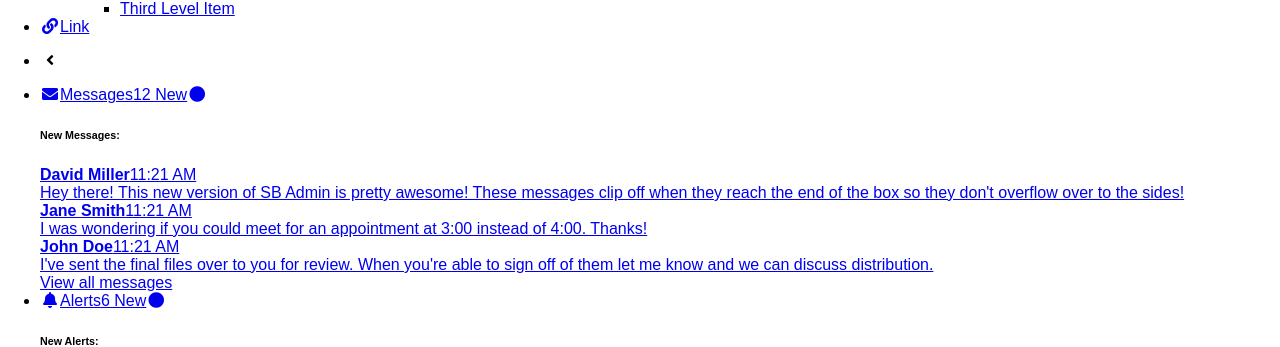
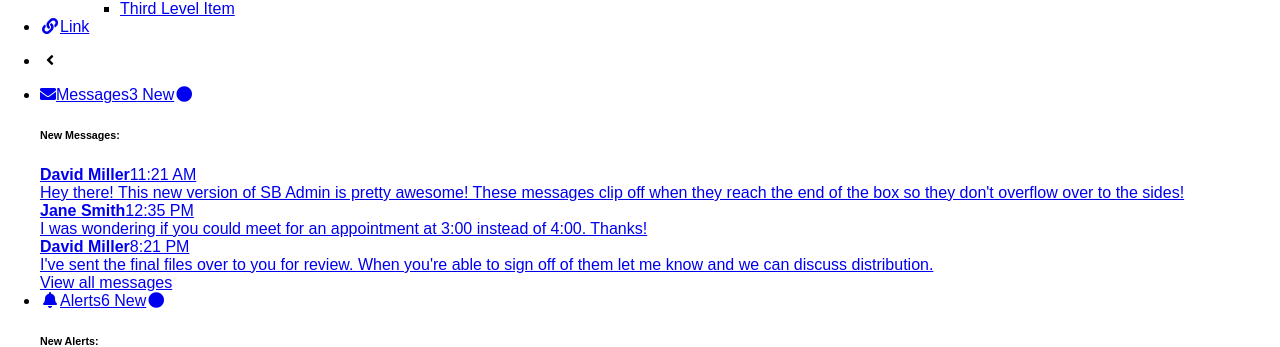
Before and after one commit to strongui/home-control-dashboard, a React app: page / in a window 1280 px wide. Shown: the part 358-705 px from the top of the page. Built offline with nearby package versions, Linux system fonts and the light colour scheme; some icons are missing.

Commit message:
Menu animations and notifications

```diff
--- a/config/webpack.config.dev.js
+++ b/config/webpack.config.dev.js
@@ -12,7 +12,6 @@ const ForkTsCheckerWebpackPlugin = require('fork-ts-checker-webpack-plugin');
 const getClientEnvironment = require('./env');
 const paths = require('./paths');
 const TsconfigPathsPlugin = require('tsconfig-paths-webpack-plugin');
-const ExtractTextPlugin = require('extract-text-webpack-plugin');
 const postcssSmartImport = require('postcss-smart-import');
 const precss = require('precss');
 
--- a/public/index.html
+++ b/public/index.html
@@ -9,15 +9,15 @@
       manifest.json provides metadata used when your web app is added to the
       homescreen on Android. See https://developers.google.com/web/fundamentals/engage-and-retain/web-app-manifest/
     -->
-  <link rel="manifest" href="%PUBLIC_URL%/manifest.json">
-  <link rel="shortcut icon" href="%PUBLIC_URL%/favicon.ico">
+  <link rel="manifest" href="/public/manifest.json">
+  <link rel="shortcut icon" href="%PUBLIC_URL%favicon.ico">
 
-  <link rel="apple-touch-icon" sizes="180x180" href="%PUBLIC_URL%/apple-touch-icon.png">
-  <link rel="icon" type="image/png" sizes="32x32" href="%PUBLIC_URL%/favicon-32x32.png">
-  <link rel="icon" type="image/png" sizes="16x16" href="%PUBLIC_URL%/favicon-16x16.png">
-  <link rel="manifest" href="%PUBLIC_URL%/site.webmanifest">
-  <link rel="mask-icon" href="%PUBLIC_URL%/safari-pinned-tab.svg" color="#5bbad5">
-  <link rel="shortcut icon" href="%PUBLIC_URL%/favicon.ico">
+  <link rel="apple-touch-icon" sizes="180x180" href="/public/apple-touch-icon.png">
+  <link rel="icon" type="image/png" sizes="32x32" href="/public/favicon-32x32.png">
+  <link rel="icon" type="image/png" sizes="16x16" href="/public/favicon-16x16.png">
+  <link rel="manifest" href="/public/site.webmanifest">
+  <link rel="mask-icon" href="/public/safari-pinned-tab.svg" color="#5bbad5">
+  <link rel="shortcut icon" href="/public/favicon.ico">
   <meta name="msapplication-TileColor" content="#da532c">
   <meta name="msapplication-config" content="/browserconfig.xml">
   <meta name="theme-color" content="#ffffff">
@@ -37,7 +37,7 @@
   <title>Climate Control Dashboard</title>
 </head>
 
-<body class="fixed-nav sticky-footer bg-dark sidenav-toggled">
+<body class="fixed-nav sticky-footer bg-dark">
   <noscript>
     You need to enable JavaScript to run this app.
   </noscript>
--- a/src/components/header/Header.tsx
+++ b/src/components/header/Header.tsx
@@ -4,28 +4,48 @@ import SidenavToggler from './SidenavToggler';
 import TopMenu from './TopMenu';
 
 interface IHeaderState {
-  collapsing: boolean;
   collapsed: boolean;
 }
 class Header extends React.Component<{}, IHeaderState> {
+  private navbar: HTMLElement;
+
   constructor(props: {}) {
     super(props);
-    this.state = { collapsing: false, collapsed: true };
+    this.state = { collapsed: true };
     this.toggle = this.toggle.bind(this);
   }
 
   toggle() {
-    this.setState({ ...this.state, collapsing: this.state.collapsed ? true : false }, () => {
-      setTimeout(() => {
-        this.setState((state: IHeaderState, props) => {
-          return { collapsing: false, collapsed: state.collapsed ? false : true };
-        });
-      }, 1500);
-    });
+    if (document.body.classList.contains('sidenav-toggled')) {
+      document.body.classList.remove('sidenav-toggled');
+    }
+
+    const node = this.navbar;
+    if (node.classList.contains('collapsing')) {
+      return;
+    }
+
+    node.classList.remove('collapse');
+    node.classList.remove('show');
+    node.classList.add('collapsing');
+
+    setTimeout(() => {
+      if (this.state.collapsed) {
+        node.setAttribute('style', 'height: 454px;');
+      } else {
+        node.removeAttribute('style');
+      }
+    }, 0);
+
+    setTimeout(() => {
+      node.classList.remove('collapsing');
+      node.removeAttribute('style');
+      this.setState({ collapsed: this.state.collapsed ? false : true });
+    }, 350);
   }
 
   render() {
-    const { collapsing, collapsed } = this.state;
+    const { collapsed } = this.state;
     return (
       <nav className="navbar navbar-expand-lg navbar-dark bg-dark fixed-top" id="mainNav">
         <a className="navbar-brand" href="index.html">
@@ -44,11 +64,9 @@ class Header extends React.Component<{}, IHeaderState> {
           <span className="navbar-toggler-icon" />
         </button>
         <div
-          className={`navbar-collapse${collapsing ? ' collapsing' : ''}${
-            !collapsing && !collapsed ? ' show' : ''
-          }${!collapsing && collapsed ? ' collapse' : ''}`}
+          className={`navbar-collapse${collapsed ? ' collapse' : ' show'}`}
           id="navbarResponsive"
-          style={collapsing ? { height: '450px' } : {}}
+          ref={div => { this.navbar = div as HTMLElement; }}
         >
           <SideMenu />
           <SidenavToggler />
--- /dev/null
+++ b/src/components/header/Notification.tsx
@@ -0,0 +1,92 @@
+import * as React from 'react';
+
+export interface INotificationProps {
+  icon?: string;
+  link?: string;
+  notificationCount: number;
+  notifications?: INotification[];
+  title: string;
+  type?: string;
+}
+
+export interface INotification {
+  key: number;
+  title: string;
+  date: string;
+  content: string;
+}
+
+export interface INotificationState {
+  expanded: boolean;
+}
+
+export default class Notification extends React.Component<INotificationProps, INotificationState> {
+  constructor(props: INotificationProps) {
+    super(props);
+    this.state = {
+      expanded: false,
+    };
+    this.toggle = this.toggle.bind(this);
+  }
+
+  toggle(e: React.MouseEvent<HTMLElement>) {
+    e.preventDefault();
+    this.setState({ expanded: !this.state.expanded });
+  }
+
+  render() {
+    const { expanded } = this.state;
+    const {
+      icon = 'exclamation-triangle',
+      link = '#',
+      notificationCount = 0,
+      notifications = [],
+      title,
+      type = 'primary',
+    } = this.props;
+
+    const id = `${title.toLowerCase}Dropdown`;
+    const notificationItems = notifications.map(notificationObj => (
+      <span key={notificationObj.key}>
+        <a className="dropdown-item" href="#">
+          <strong>{notificationObj.title}</strong>
+          <span className="small float-right text-muted">{notificationObj.date}</span>
+          <div className="dropdown-message small">{notificationObj.content}</div>
+        </a>
+        <div className="dropdown-divider" />
+      </span>
+    ));
+    return (
+      <li className={`nav-item dropdown${expanded ? ' show' : ''}`}>
+        <a
+          className="nav-link dropdown-toggle mr-lg-2"
+          id={id}
+          href="#"
+          data-toggle="dropdown"
+          aria-haspopup="true"
+          aria-expanded={expanded}
+          onClick={this.toggle}
+        >
+          <span className={`fas fa-${icon}`} aria-hidden="true" />
+          <span className="d-lg-none pl-3">
+            {title}
+            {notificationCount > 0 && (
+              <span className={`ml-2 badge badge-pill badge-${type}`}>{notificationCount} New</span>
+            )}
+          </span>
+          <span className="indicator text-primary d-none d-lg-block">
+            <span className="fa fa-fw fa-circle" aria-hidden="true" />
+          </span>
+        </a>
+        <div className={`dropdown-menu${expanded ? ' show' : ''}`} aria-labelledby={id}>
+          <h6 className="dropdown-header">New {title}:</h6>
+          <div className="dropdown-divider" />
+          {notificationItems}
+          <a className="dropdown-item small" href={link}>
+            View all {title.toLowerCase()}
+          </a>
+        </div>
+      </li>
+    );
+  }
+}
--- a/src/components/header/TopMenu.tsx
+++ b/src/components/header/TopMenu.tsx
@@ -1,62 +1,19 @@
 import * as React from 'react';
+import Notification from './Notification';
+
+const messages = require('./data/messages.json');
 
 export default class TopMenu extends React.Component<{}, any> {
   render() {
     return (
       <ul className="navbar-nav ml-auto">
-        <li className="nav-item dropdown">
-          <a
-            className="nav-link dropdown-toggle mr-lg-2"
-            id="messagesDropdown"
-            href="#"
-            data-toggle="dropdown"
-            aria-haspopup="true"
-            aria-expanded="false"
-          >
-            <i className="fa fa-fw fa-envelope" aria-hidden="true" />
-            <span className="d-lg-none">
-              Messages
-              <span className="badge badge-pill badge-primary">12 New</span>
-            </span>
-            <span className="indicator text-primary d-none d-lg-block">
-              <i className="fa fa-fw fa-circle" aria-hidden="true" />
-            </span>
-          </a>
-          <div className="dropdown-menu" aria-labelledby="messagesDropdown">
-            <h6 className="dropdown-header">New Messages:</h6>
-            <div className="dropdown-divider" />
-            <a className="dropdown-item" href="#">
-              <strong>David Miller</strong>
-              <span className="small float-right text-muted">11:21 AM</span>
-              <div className="dropdown-message small">
-                Hey there! This new version of SB Admin is pretty awesome! These messages clip off
-                when they reach the end of the box so they don't overflow over to the sides!
-              </div>
-            </a>
-            <div className="dropdown-divider" />
-            <a className="dropdown-item" href="#">
-              <strong>Jane Smith</strong>
-              <span className="small float-right text-muted">11:21 AM</span>
-              <div className="dropdown-message small">
-                I was wondering if you could meet for an appointment at 3:00 instead of 4:00.
-                Thanks!
-              </div>
-            </a>
-            <div className="dropdown-divider" />
-            <a className="dropdown-item" href="#">
-              <strong>John Doe</strong>
-              <span className="small float-right text-muted">11:21 AM</span>
-              <div className="dropdown-message small">
-                I've sent the final files over to you for review. When you're able to sign off of
-                them let me know and we can discuss distribution.
-              </div>
-            </a>
-            <div className="dropdown-divider" />
-            <a className="dropdown-item small" href="#">
-              View all messages
-            </a>
-          </div>
-        </li>
+        <Notification
+          title="Messages"
+          notificationCount={messages.length}
+          icon="envelope"
+          notifications={messages}
+        />
+
         <li className="nav-item dropdown">
           <a
             className="nav-link dropdown-toggle mr-lg-2"
--- /dev/null
+++ b/src/components/header/data/messages.json
@@ -0,0 +1,20 @@
+[
+  {
+    "key": 1,
+    "title": "David Miller",
+    "date": "11:21 AM",
+    "content": "Hey there! This new version of SB Admin is pretty awesome! These messages clip off when they reach the end of the box so they don't overflow over to the sides!"
+  },
+  {
+    "key": 2,
+    "title": "Jane Smith",
+    "date": "12:35 PM",
+    "content": "I was wondering if you could meet for an appointment at 3:00 instead of 4:00. Thanks!"
+  },
+  {
+    "key": 3,
+    "title": "David Miller",
+    "date": "8:21 PM",
+    "content": "I've sent the final files over to you for review. When you're able to sign off of them let me know and we can discuss distribution."
+  }
+]
--- a/src/scss/themes/sb-admin-override.scss
+++ b/src/scss/themes/sb-admin-override.scss
@@ -1,3 +1,16 @@
 .nav-link-text {
   margin-left: 10px;
 }
+nav {
+  .dropdown-item {
+    white-space: normal;
+    min-width: 300px;
+  }
+  ul {
+    &.navbar-nav {
+      .nav-item {
+        margin-right: 15px;
+      }
+    }
+  }
+}
--- a/tslint.json
+++ b/tslint.json
@@ -1,4 +1,5 @@
 {
+  "defaultSeverity": "warning",
   "extends": ["tslint-eslint-rules", "tslint:latest", "tslint-config-airbnb"],
   "rules": {
     "max-line-length": {
```
Also changed, not shown: src/data/sample.json (+9 -1 lines), 1 other file (tests, documents, lock files or other folders).
